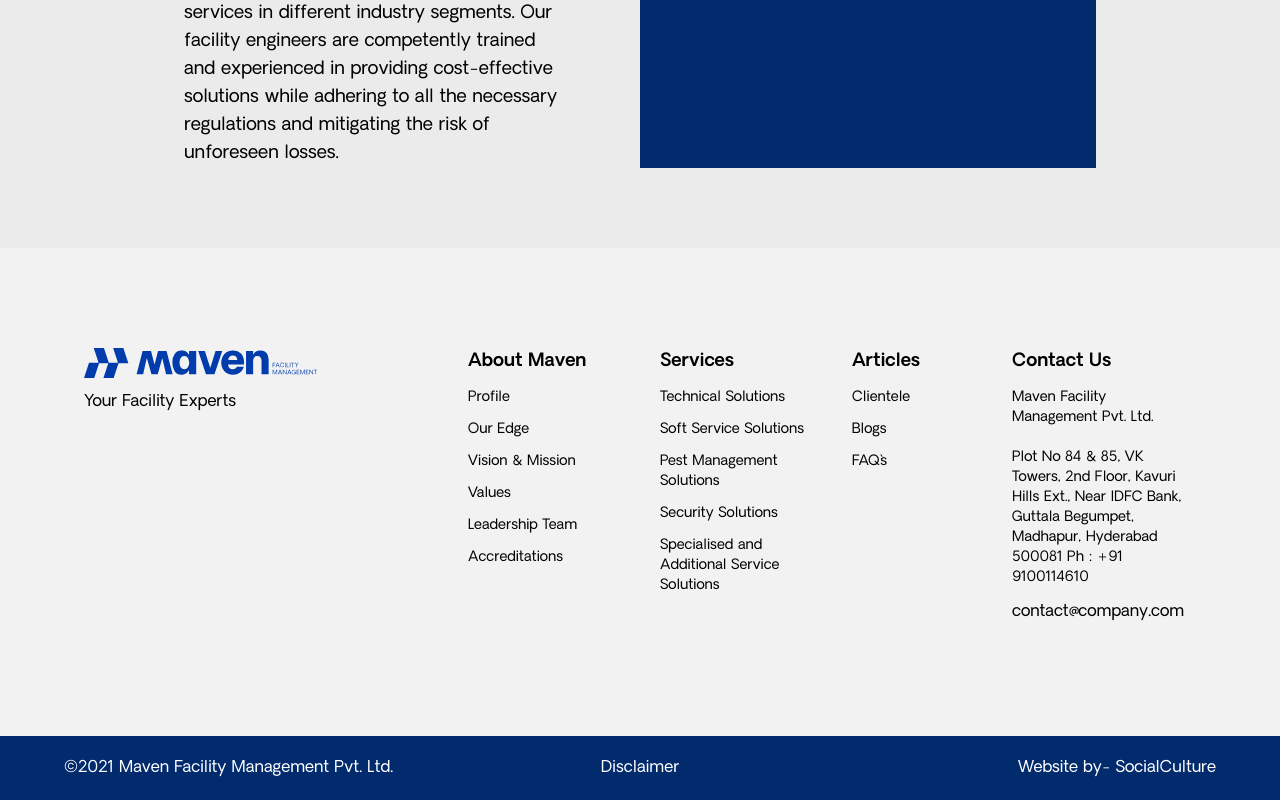
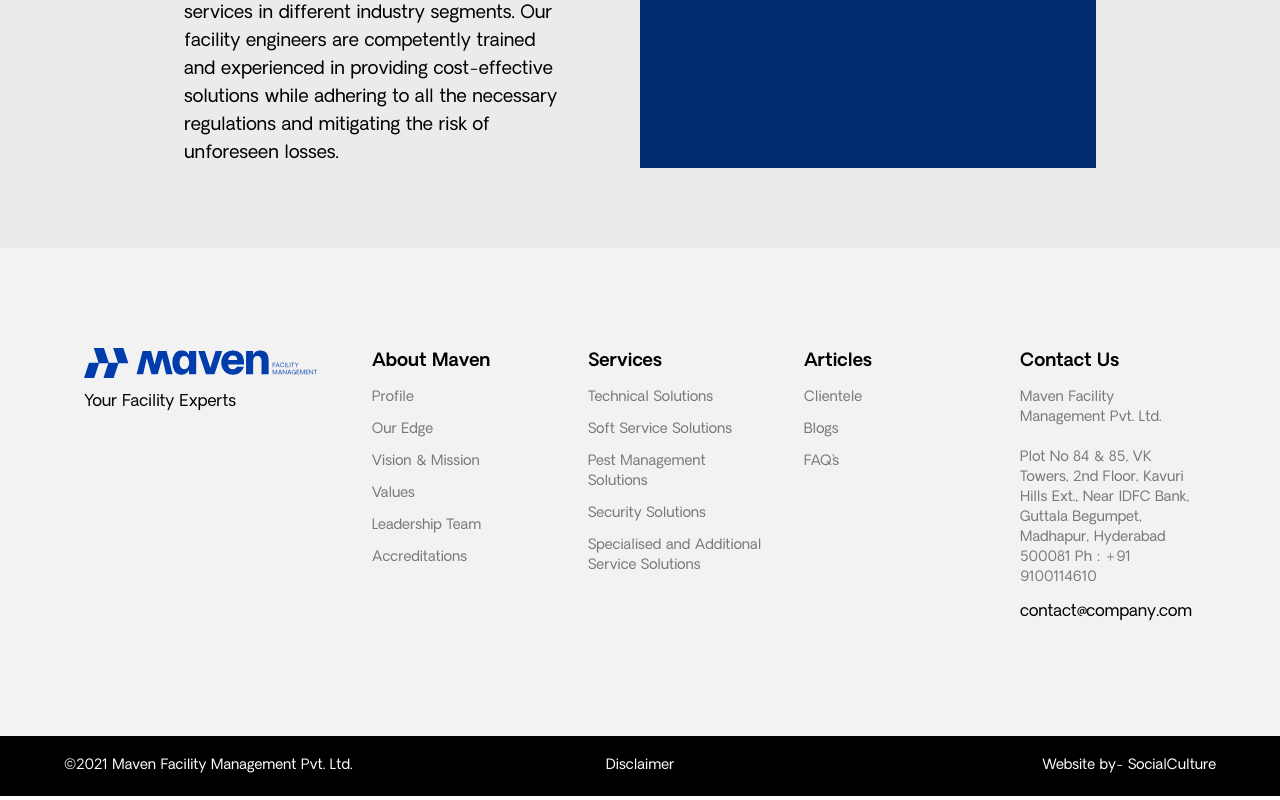
Before and after one commit to viveksinghup/vuestore, a Vue app: page / in a window 1280 px wide. Shown: the part 7058-7858 px from the top of the page. Built offline with nearby package versions, Linux system fonts and the light colour scheme.

Commit message:
footer changes

```diff
--- a/src/components/common/Footer.vue
+++ b/src/components/common/Footer.vue
@@ -1,73 +1,92 @@
 <template>
   <div class="bg-gray-100 px-27 my-20">
-   <div class="max-w-6xl m-auto text-gray-800 flex flex-wrap justify-center">
-      <div class="p-5 w-96 ">
+    <div class="max-w-6xl flex-col md:flex-row m-auto text-gray-800 flex flex-wrap justify-center">
+      <div class="p-5 md:w-72">
         <div class="text-xs">
           <img src="@/assets/images/Footer-logo.svg" class="" />
         </div>
         <a class="my-3 block" href="/#"></a>
         <a class="my-3 block" href="/#">Your Facility Experts</a>
       </div>
-      <div class="p-5 w-48 ">
-         <div class="text-lg  text-gray-500 font-semibold">About Maven</div>
-         <a v-for="(data,index) in footerCol1" :key="index"
-         class="my-3 block text-sm" href="/#">{{data}}</a>
+      <div class="flex flex-col md:flex-row flex-1">
+        <div class="p-5 md:w-1/4">
+          <div class="text-lg text-gray-500 font-semibold">About Maven</div>
+          <a
+            v-for="(data, index) in footerCol1"
+            :key="index"
+            class="my-3 block text-sm opacity-50"
+            href="/#"
+            >{{ data }}</a
+          >
         </div>
-      <div class="p-5 w-48 ">
-         <div class="text-lg  text-gray-500 font-semibold">Services</div>
-          <a v-for="(data,index) in footerCol2" :key="index"
-          class="my-3 block text-sm" href="/#">{{data}}</a>
+        <div class="p-5 md:w-1/4">
+          <div class="text-lg text-gray-500 font-semibold">Services</div>
+          <a
+            v-for="(data, index) in footerCol2"
+            :key="index"
+            class="my-3 block text-sm opacity-50"
+            href="/#"
+            >{{ data }}</a
+          >
         </div>
-      <div class="p-5 w-40 ">
-         <div class="text-lg  text-gray-500 font-semibold">Articles</div>
-        <a v-for="(data,index) in footerCol3" :key="index"
-         class="my-3 block text-sm" href="/#">{{data}}</a>
+        <div class="p-5 md:w-1/4">
+          <div class="text-lg text-gray-500 font-semibold">Articles</div>
+          <a
+            v-for="(data, index) in footerCol3"
+            :key="index"
+            class="my-3 block text-sm opacity-50"
+            href="/#"
+            >{{ data }}</a
+          >
         </div>
-      <div class="p-5 w-56 ">
+        <div class="p-5 md:w-1/4">
           <div class="text-lg text-gray-500 font-semibold">Contact Us</div>
-         <a class="my-3 block text-sm" href="/#">Maven Facility Management Pvt. Ltd. <br><br> Plot No 84 & 85, VK Towers, 2nd Floor, Kavuri Hills Ext., Near IDFC Bank, Guttala Begumpet, Madhapur, Hyderabad 500081 Ph : +91 9100114610</a><a class="my-3 block" href="/#">contact@company.com</a>
+          <a class="my-3 block text-sm opacity-50" href="/#"
+            >Maven Facility Management Pvt. Ltd. <br /><br />
+            Plot No 84 & 85, VK Towers, 2nd Floor, Kavuri Hills Ext., Near IDFC
+            Bank, Guttala Begumpet, Madhapur, Hyderabad 500081 Ph : +91
+            9100114610</a
+          ><a class="my-3 block" href="/#">contact@company.com</a>
         </div>
       </div>
     </div>
-<div class="bg-gray-100 px-27 py-5 bg-darkBlue text-white">
-    <div class="grid grid-cols-3 gap-4 max-w-6xl m-auto">
-      <h4 class="text-left"> ©2021 Maven Facility Management Pvt. Ltd.</h4>
+  </div>
+  <div class="bg-gray-100 px-27 py-5 bg-black text-white">
+    <div class="grid grid-cols-3 text-sm gap-4 max-w-6xl m-auto">
+      <h4 class="text-left">©2021 Maven Facility Management Pvt. Ltd.</h4>
       <h4 class="text-center">Disclaimer</h4>
-      <h4 class="text-right">Website by- <span class="text-bold">SocialCulture</span></h4>
+      <h4 class="text-right">
+        Website by- <span class="text-bold">SocialCulture</span>
+      </h4>
     </div>
   </div>
 </template>
 
 <script>
 export default {
-    name: 'Footer',
-    data(){
-      return{
-        footerCol1:[
-            'Profile',
-            'Our Edge',
-            'Vision & Mission',
-            'Values',
-            'Leadership Team',
-            'Accreditations'
+  name: "Footer",
+  data() {
+    return {
+      footerCol1: [
+        "Profile",
+        "Our Edge",
+        "Vision & Mission",
+        "Values",
+        "Leadership Team",
+        "Accreditations",
       ],
-        footerCol2:[
-            'Technical Solutions',
-            'Soft Service Solutions',
-            'Pest Management Solutions',
-            'Security Solutions',
-            'Specialised and Additional Service Solutions',
+      footerCol2: [
+        "Technical Solutions",
+        "Soft Service Solutions",
+        "Pest Management Solutions",
+        "Security Solutions",
+        "Specialised and Additional Service Solutions",
       ],
-        footerCol3:[
-            'Clientele',
-            'Blogs',
-            'FAQ`s',
-        ],
-      }
-    }
-}
+      footerCol3: ["Clientele", "Blogs", "FAQ`s"],
+    };
+  },
+};
 </script>
 
 <style>
-
 </style>
```
Lines whose indentation alone changed are shown as unchanged.
